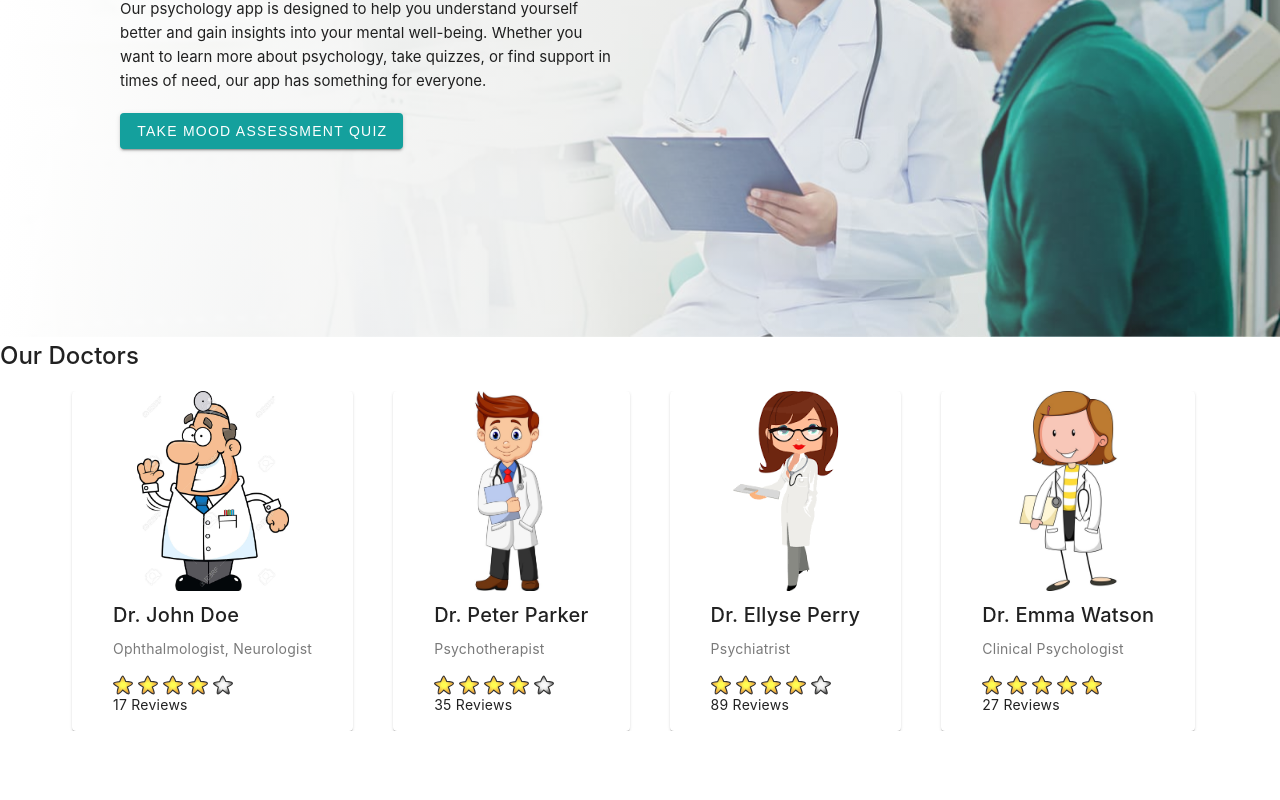
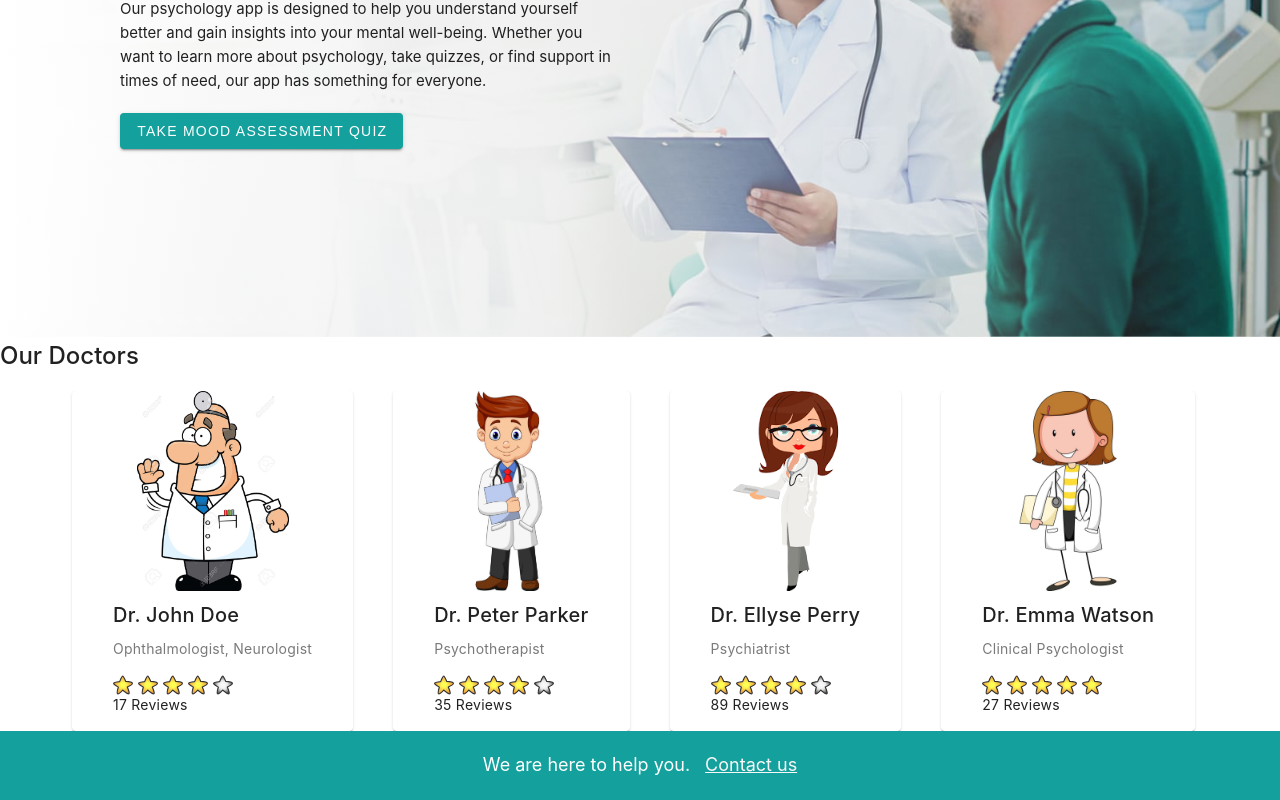
Before and after one commit to Feralwater/CogniLearn, a Vue app: page / in a window 1280 px wide. Shown: the part 341-1141 px from the top of the page. Before the commit the page ends 1072 px from the top, so only its background shows below. Built offline with nearby package versions, Linux system fonts and the light colour scheme.

Commit message:
add footer

```diff
--- a/src/App.vue
+++ b/src/App.vue
@@ -1,10 +1,12 @@
 <script setup lang="ts">
 import AppHeader from "@/components/AppHeader/AppHeader.vue";
+import AppFooter from "@/components/AppFooter/AppFoote.vue";
 </script>
 
 <template>
   <v-app>
     <AppHeader />
     <router-view />
+    <app-footer />
   </v-app>
 </template>
--- /dev/null
+++ b/src/components/AppFooter/AppFoote.vue
@@ -0,0 +1,55 @@
+<script lang="ts">
+import { defineComponent } from "vue";
+import { Routes } from "@/router/routes";
+
+export default defineComponent({
+  name: "AppFooter",
+  data() {
+    return {
+      Routes
+    };
+  }
+});
+</script>
+
+<template>
+  <footer class="footer">
+    <div class="container">
+      <div class="content has-text-centered">
+        <p>
+          We are here to help you.
+          <router-link :to="Routes.Contact">Contact us</router-link>
+        </p>
+      </div>
+    </div>
+  </footer>
+</template>
+
+<style scoped>
+.footer {
+  background-color: var(--vt-c-green);
+  padding: 20px 15px;
+  text-align: center;
+  margin: auto 0 0 0;
+}
+
+.footer p {
+  color: var(--vt-c-white);
+  font-size: 18px;
+  display: flex;
+  align-items: center;
+  justify-content: center;
+  gap: 15px;
+}
+
+.footer a {
+  display: inline-block;
+  color: var(--vt-c-white-soft);
+}
+
+.footer a:hover {
+  color: var(--vt-c-white);
+  transform: scale(1.05);
+}
+
+</style>
```
